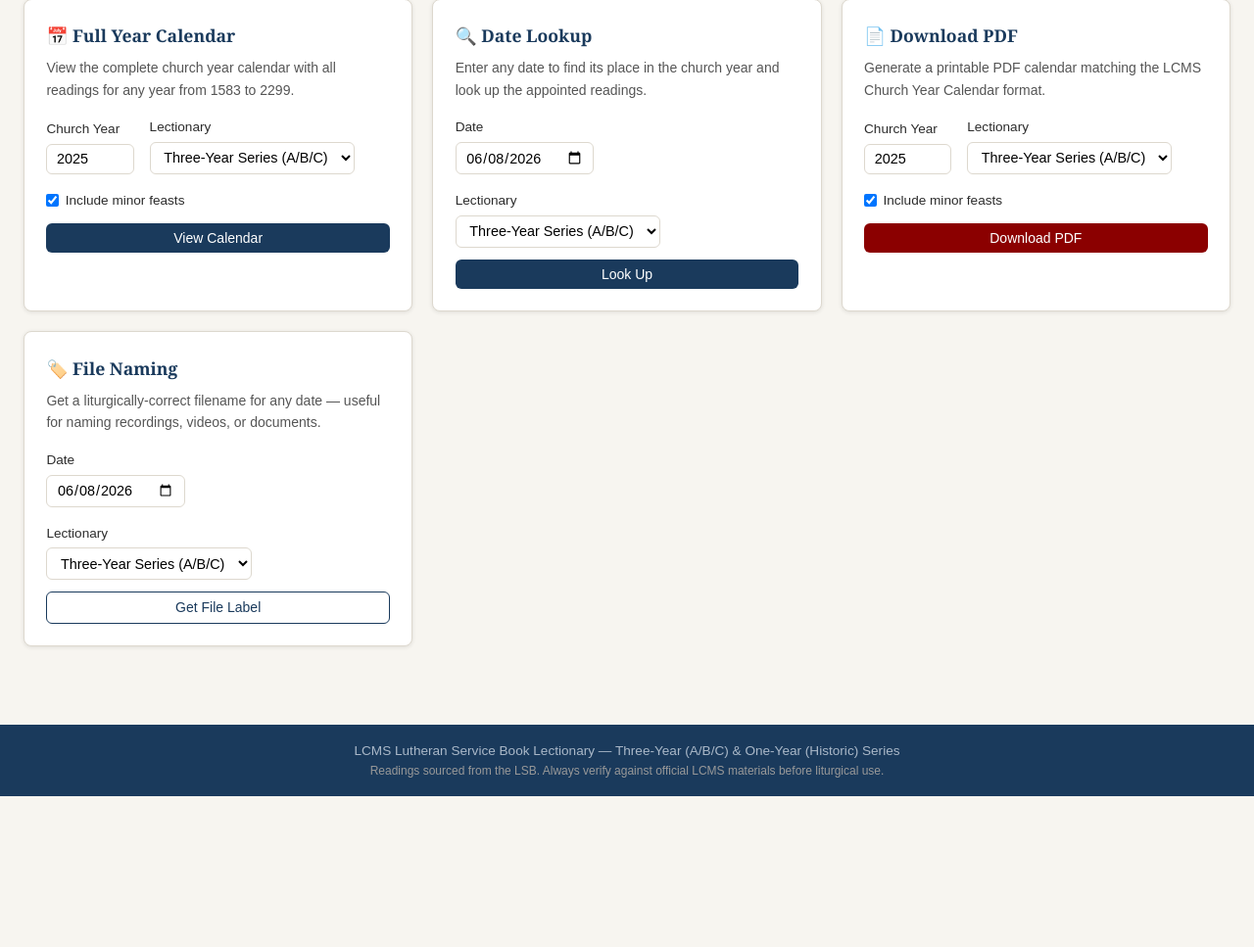
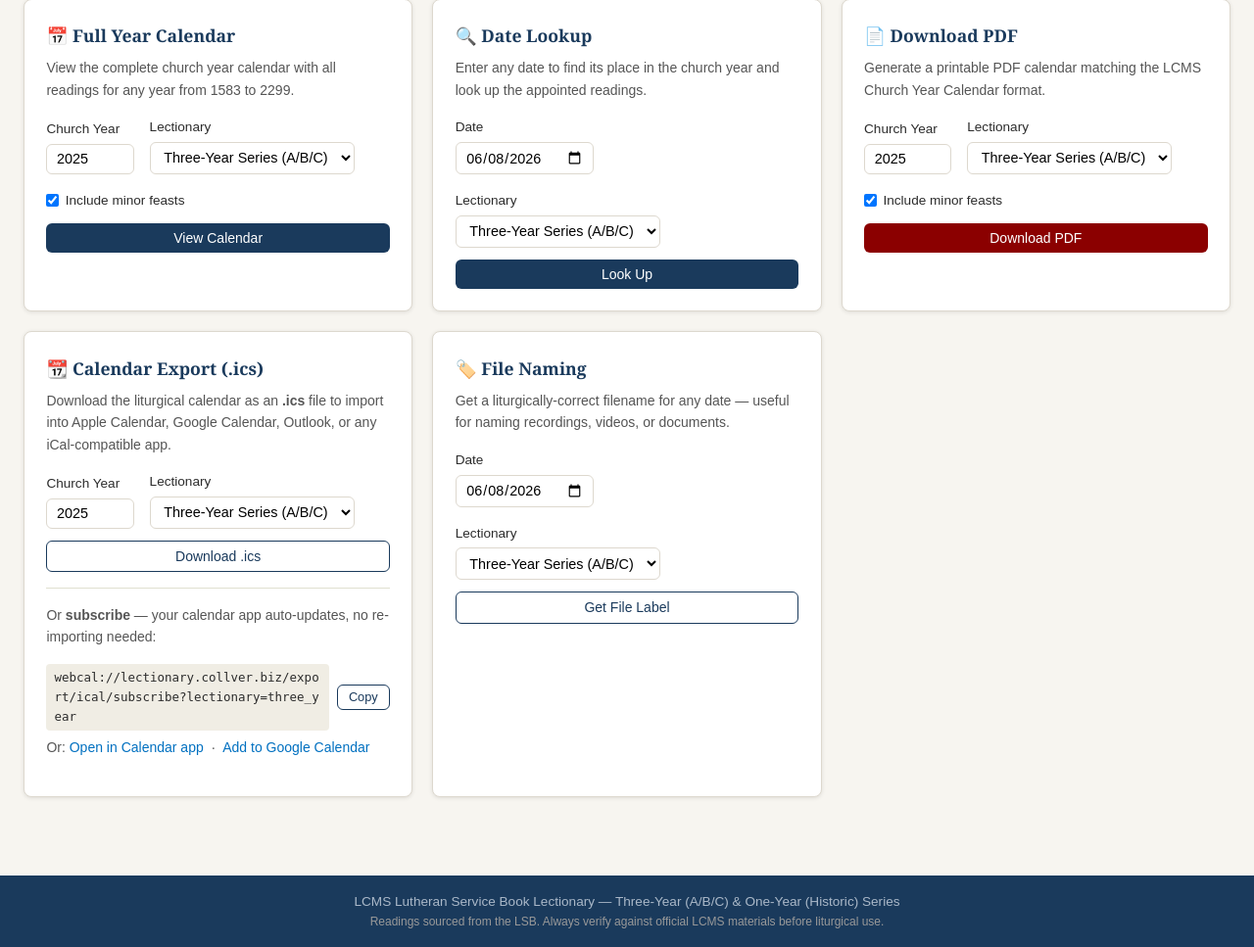
Before and after one commit to abc3-Mac/lutheran-lectionary, a Flask app: page / in a window 1280 px wide. Shown: the part 473-1440 px from the top of the page at 98% size. Before the commit the page ends 1286 px from the top, so only its background shows below. Run offline with Flask 3, Linux system fonts and the light colour scheme.

Commit message:
Add iCal (.ics) export and webcal:// live subscription
- liturgical_calendar/ical_export.py: new module using icalendar library
  - build_ical_year(): one complete church year as .ics download
  - build_ical_subscription(): rolling 2-year feed for live subscriptions
  - All events carry liturgical color (RFC 7986 COLOR + X-APPLE-CALENDAR-COLOR),
    CATEGORIES (season), DESCRIPTION (readings), and URL (lookup page)
  - Stable UIDs so calendar apps don't duplicate events on refresh
- app.py: two new routes
  - GET /export/ical?year=&lectionary=  → .ics download
  - GET /export/ical/subscribe?lectionary= → live webcal feed (Cache-Control: daily)
- index.html: new Calendar Export card with download form, webcal:// URL display,
  Copy button, "Open in Calendar app" link, and Google Calendar "Add" link;
  webcal URL updates live when lectionary select changes
- calendar.html: ⬇ .ics button added to toolbar alongside existing ⬇ PDF
- style.css: styles for .ical-subscribe, .webcal-url, .subscribe-row
- requirements.txt: icalendar>=6.0

Co-Authored-By: Claude Sonnet 4.6 <noreply@anthropic.com>

```diff
--- a/app.py
+++ b/app.py
@@ -292,5 +292,46 @@ def api_today():
     })
 
 
+@app.route("/export/ical")
+def export_ical():
+    """Download a .ics file for one complete church year."""
+    from liturgical_calendar.ical_export import build_ical_year
+    try:
+        advent_year = int(request.args.get("year", date.today().year))
+    except ValueError:
+        advent_year = date.today().year
+    lectionary = request.args.get("lectionary", "three_year")
+
+    ics_bytes = build_ical_year(advent_year, lectionary)
+    lect_tag  = "3yr" if lectionary == "three_year" else "1yr"
+    filename  = f"LCMS_Lectionary_{advent_year}-{advent_year+1}_{lect_tag}.ics"
+    return send_file(
+        io.BytesIO(ics_bytes),
+        mimetype="text/calendar; charset=utf-8",
+        as_attachment=True,
+        download_name=filename,
+    )
+
+
+@app.route("/export/ical/subscribe")
+def export_ical_subscribe():
+    """
+    Live webcal:// subscription endpoint.
+    Always returns the current + next church year so subscribers' calendars
+    auto-update without re-importing.
+    """
+    from liturgical_calendar.ical_export import build_ical_subscription
+    lectionary = request.args.get("lectionary", "three_year")
+    ics_bytes  = build_ical_subscription(lectionary)
+    response   = app.response_class(
+        ics_bytes,
+        mimetype="text/calendar; charset=utf-8",
+    )
+    # Tell calendar clients to refresh daily
+    response.headers["Content-Disposition"] = "inline"
+    response.headers["Cache-Control"] = "no-cache, max-age=86400"
+    return response
+
+
 if __name__ == "__main__":
     app.run(debug=False, port=5765)
--- a/requirements.txt
+++ b/requirements.txt
@@ -1,3 +1,4 @@
 flask>=3.0
 reportlab>=4.0
 gunicorn>=21.0
+icalendar>=6.0
--- a/static/style.css
+++ b/static/style.css
@@ -103,6 +103,21 @@ footer {
 .btn-outline:hover { background: #1A3A5C; color: white; }
 .btn-pdf { background: #8B0000; }
 .btn-pdf:hover { background: #AA0000; }
+
+/* ---- iCal subscribe section ---- */
+.ical-subscribe { margin-top: 1rem; padding-top: 1rem; border-top: 1px solid #e0e0d0; }
+.subscribe-label { margin: 0 0 0.5rem; font-size: 0.9rem; }
+.subscribe-row { display: flex; align-items: center; gap: 0.5rem; flex-wrap: wrap; margin-bottom: 0.4rem; }
+.webcal-url {
+  font-family: monospace;
+  font-size: 0.78rem;
+  background: #f0ede4;
+  padding: 0.25rem 0.5rem;
+  border-radius: 4px;
+  word-break: break-all;
+  flex: 1;
+}
+.subscribe-hint { font-size: 0.82rem; color: #555; margin: 0; }
 
 /* ---- Forms ---- */
 label { font-family: Arial, sans-serif; font-size: 0.85rem; display: flex; flex-direction: column; gap: 0.25rem; }
--- a/templates/calendar.html
+++ b/templates/calendar.html
@@ -30,6 +30,8 @@
     <button type="submit" class="btn btn-sm">Refresh</button>
     <a href="/pdf?year={{ advent_year }}&lectionary={{ lectionary }}&minor={{ '1' if include_minor else '0' }}"
        class="btn btn-sm btn-pdf">⬇ PDF</a>
+    <a href="/export/ical?year={{ advent_year }}&lectionary={{ lectionary }}"
+       class="btn btn-sm btn-outline">⬇ .ics</a>
     <a href="/lookup?lectionary={{ lectionary }}" class="btn btn-sm btn-outline">Date Lookup</a>
   </form>
 </div>
--- a/templates/index.html
+++ b/templates/index.html
@@ -88,6 +88,36 @@
   </div>
 
   <div class="card">
+    <h2>📆 Calendar Export (.ics)</h2>
+    <p>Download the liturgical calendar as an <strong>.ics</strong> file to import into Apple Calendar, Google Calendar, Outlook, or any iCal-compatible app.</p>
+    <form action="/export/ical" method="get" class="quick-form" id="ical-form">
+      <div class="form-row">
+        <label>Church Year
+          <input type="number" name="year" value="{{ current_advent_year }}"
+                 min="{{ min_year }}" max="{{ max_year }}">
+        </label>
+        <label>Lectionary
+          <select name="lectionary">
+            {% for val, label in series_choices %}
+            <option value="{{ val }}">{{ label }}</option>
+            {% endfor %}
+          </select>
+        </label>
+      </div>
+      <button type="submit" class="btn btn-outline">Download .ics</button>
+    </form>
+
+    <div class="ical-subscribe">
+      <p class="subscribe-label">Or <strong>subscribe</strong> — your calendar app auto-updates, no re-importing needed:</p>
+      <div class="subscribe-row">
+        <code id="webcal-url" class="webcal-url">webcal://lectionary.collver.biz/export/ical/subscribe?lectionary=three_year</code>
+        <button class="btn btn-sm btn-outline" onclick="copyWebcalUrl()" type="button">Copy</button>
+      </div>
+      <p class="subscribe-hint">Or: <a id="webcal-link" href="webcal://lectionary.collver.biz/export/ical/subscribe?lectionary=three_year">Open in Calendar app</a> &nbsp;·&nbsp; <a id="gcal-link" href="https://calendar.google.com/calendar/r?cid=https%3A%2F%2Flectionary.collver.biz%2Fexport%2Fical%2Fsubscribe%3Flectionary%3Dthree_year" target="_blank" rel="noopener">Add to Google Calendar</a></p>
+    </div>
+  </div>
+
+  <div class="card">
     <h2>🏷️ File Naming</h2>
     <p>Get a liturgically-correct filename for any date — useful for naming recordings, videos, or documents.</p>
     <form action="/lookup" method="get" class="quick-form">
@@ -134,6 +164,38 @@ document.querySelectorAll('form').forEach(form => {
   });
 });
 
+// Keep the webcal / Google Calendar links in sync with the iCal form's lectionary select
+function updateSubscribeLinks(lect) {
+  const base     = 'lectionary.collver.biz/export/ical/subscribe?lectionary=' + lect;
+  const webcal   = 'webcal://' + base;
+  const httpsEnc = encodeURIComponent('https://' + base);
+  const gcal     = 'https://calendar.google.com/calendar/r?cid=' + httpsEnc;
+  const el = document.getElementById('webcal-url');
+  const wl = document.getElementById('webcal-link');
+  const gl = document.getElementById('gcal-link');
+  if (el) el.textContent = webcal;
+  if (wl) wl.href = webcal;
+  if (gl) gl.href = gcal;
+}
+const icalForm = document.getElementById('ical-form');
+if (icalForm) {
+  const icalSel = icalForm.querySelector('select[name="lectionary"]');
+  if (icalSel) {
+    updateSubscribeLinks(icalSel.value);
+    icalSel.addEventListener('change', () => updateSubscribeLinks(icalSel.value));
+  }
+}
+
+function copyWebcalUrl() {
+  const txt = document.getElementById('webcal-url').textContent;
+  navigator.clipboard.writeText(txt).then(() => {
+    const btn = event.target;
+    const orig = btn.textContent;
+    btn.textContent = 'Copied!';
+    setTimeout(() => btn.textContent = orig, 2000);
+  });
+}
+
 // ── Today card ──────────────────────────────────────────────────────────────
 // Pass the browser's local date so the result reflects the user's timezone,
 // not the server's (which may be UTC or a different timezone).
```
Also changed, not shown: liturgical_calendar/ical_export.py (added, +169 -0 lines).
